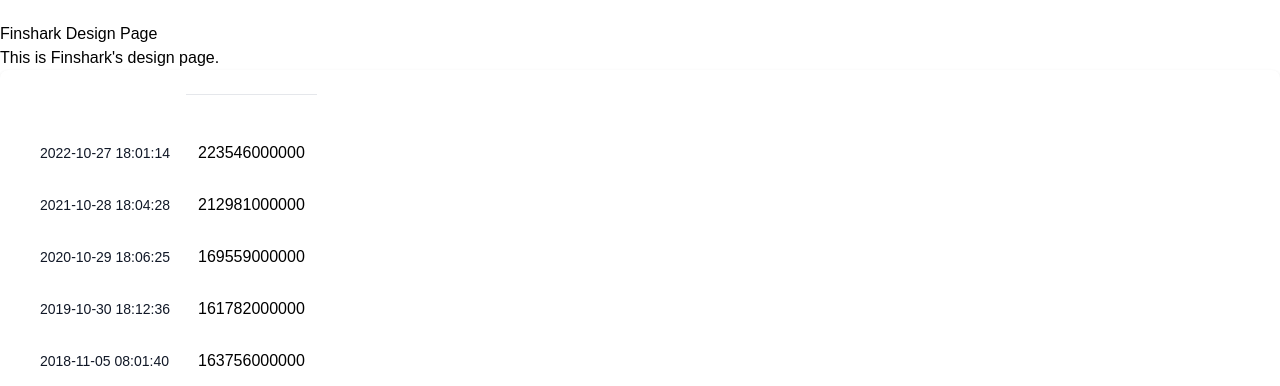
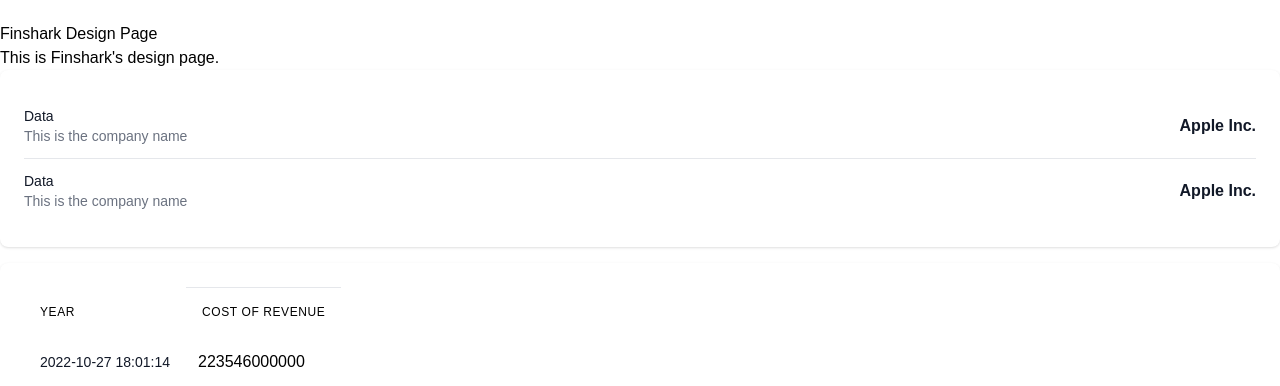
Before and after one commit to Vlad6422/Project-React, a React (Create React App) app in the folder frontend/: page /Project-React/design-guide in a window 1280 px wide. Shown: the part 326-712 px from the top of the page. Built offline with nearby package versions, Linux system fonts and the light colour scheme.

Commit message:
Added RatioList+micro-fix

```diff
--- /dev/null
+++ b/frontend/src/Components/RatioList/RatioList.tsx
@@ -0,0 +1,48 @@
+import React from 'react'
+import { TestDataCompany } from '../Table/testData'
+
+type Props = {}
+const data = TestDataCompany[0];
+type Company = typeof data;
+const config = [
+
+    {
+        label: "Data",
+        render: (company: Company) => company.companyName,
+        subTitle: "This is the company name"
+    },
+    {
+        label: "Data",
+        render: (company: Company) => company.companyName,
+        subTitle: "This is the company name"
+    }
+]
+
+const RatioList = (props: Props) => {
+    const renderedRows = config.map(row => {
+        return (
+            <li className="py-3 ms:py-4">
+                <div className="flex items-center space-x-4">
+                    <div className="flex-1 min-w-0">
+                        <p className="text-sm font-medium text-gray-900 truncate">
+                            {row.label}
+                        </p>
+                        <p className="text-sm text-gray-500 truncate">
+                            {row.subTitle && row.subTitle}
+                        </p>
+                    </div>
+                    <div className="inline-flex items-center text-base font-semibold text-gray-900">
+                        {row.render(data)}
+                    </div>
+                </div>
+            </li>
+        )
+    })
+    return (
+        <div className="bg-white shadow rounded-lg mb-4 p-4 sm:p-6 h-full">
+            <ul className="divide-y divide-gray-200">{renderedRows}</ul>
+        </div>
+    )
+}
+
+export default RatioList
--- a/frontend/src/Components/Table/Table.tsx
+++ b/frontend/src/Components/Table/Table.tsx
@@ -6,12 +6,12 @@
 type Company = (typeof data)[0];
 const configs = [
     {
-        Label:"Year",
-        render: (company:Company) => company.acceptedDate
+        label: "Year",
+        render: (company: Company) => company.acceptedDate
     },
     {
-        Label: "Cost of Revenue",
-        render: (company:Company)=> company.costOfRevenue
+        label: "Cost of Revenue",
+        render: (company: Company) => company.costOfRevenue
     }
 ]
 const Table = (props: Props) => {
@@ -25,7 +25,7 @@
             </tr>
         );
     });
-  const renderedHeaders = configs.map((config:any)=>{
+    const renderedHeaders = configs.map((config: any) => {
         return (
             <th className="p-4 text-left text-xs font-medium text-fray-500 uppercase tracking-wider"
                 key={config.label}
@@ -34,7 +34,7 @@
             </th>
         )
     })
-  return( <div className="bg-white shadow rounded-lg p-4 sm:p-6 xl:p-8">
+    return (<div className="bg-white shadow rounded-lg p-4 sm:p-6 xl:p-8">
         <table>
             <thead className="min-w-full divide-y divide=gray-200 m-5">
                 {renderedHeaders}
--- a/frontend/src/Pages/DesignPage/DesignPage.tsx
+++ b/frontend/src/Pages/DesignPage/DesignPage.tsx
@@ -1,5 +1,6 @@
 import React from 'react'
 import Table from '../../Components/Table/Table'
+import RatioList from '../../Components/RatioList/RatioList'
 
 interface Props {}
 
@@ -8,6 +9,7 @@
     <>
     <h1>Finshark Design Page</h1>
     <h2>This is Finshark's design page.</h2>
+    <RatioList/>
     <Table/>
     </>
   )
```
Also changed, not shown: frontend/src/Components/RatioList/RatioList.css (added). Lines whose indentation alone changed are shown as unchanged.
